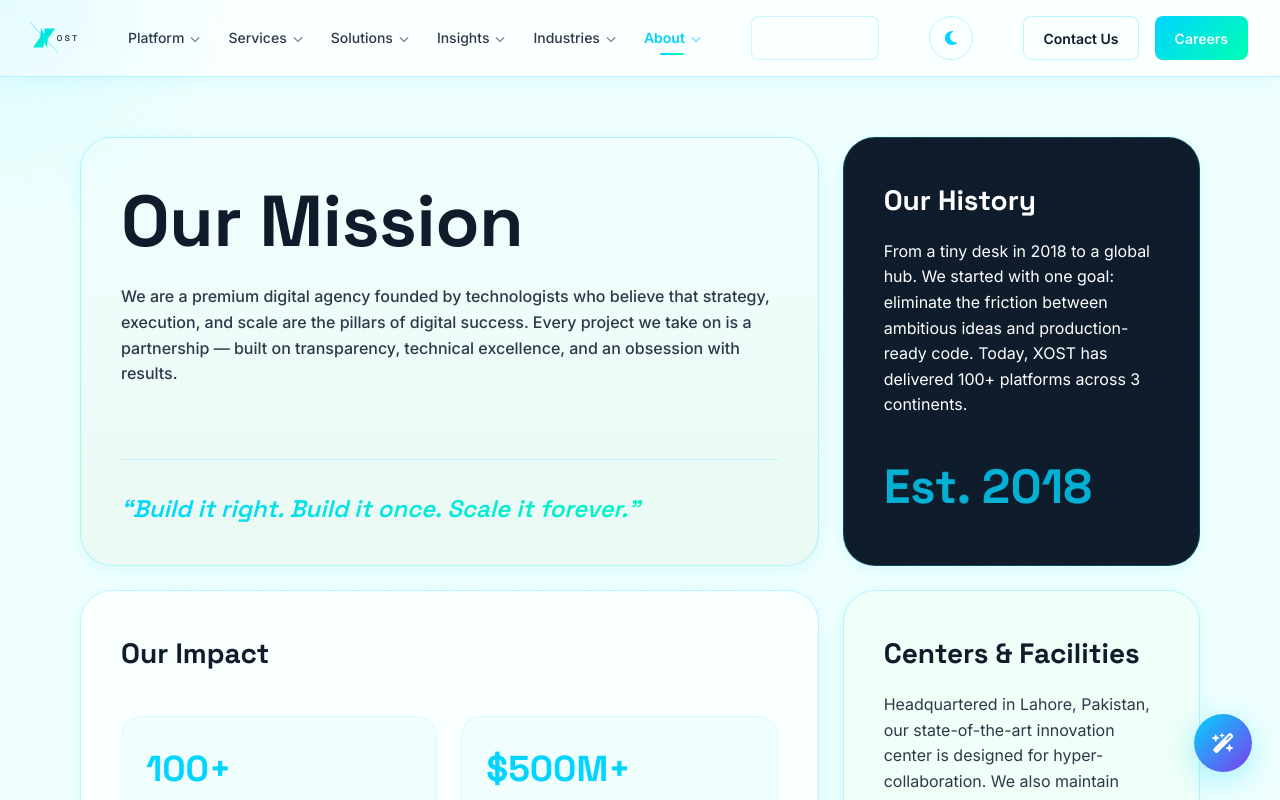
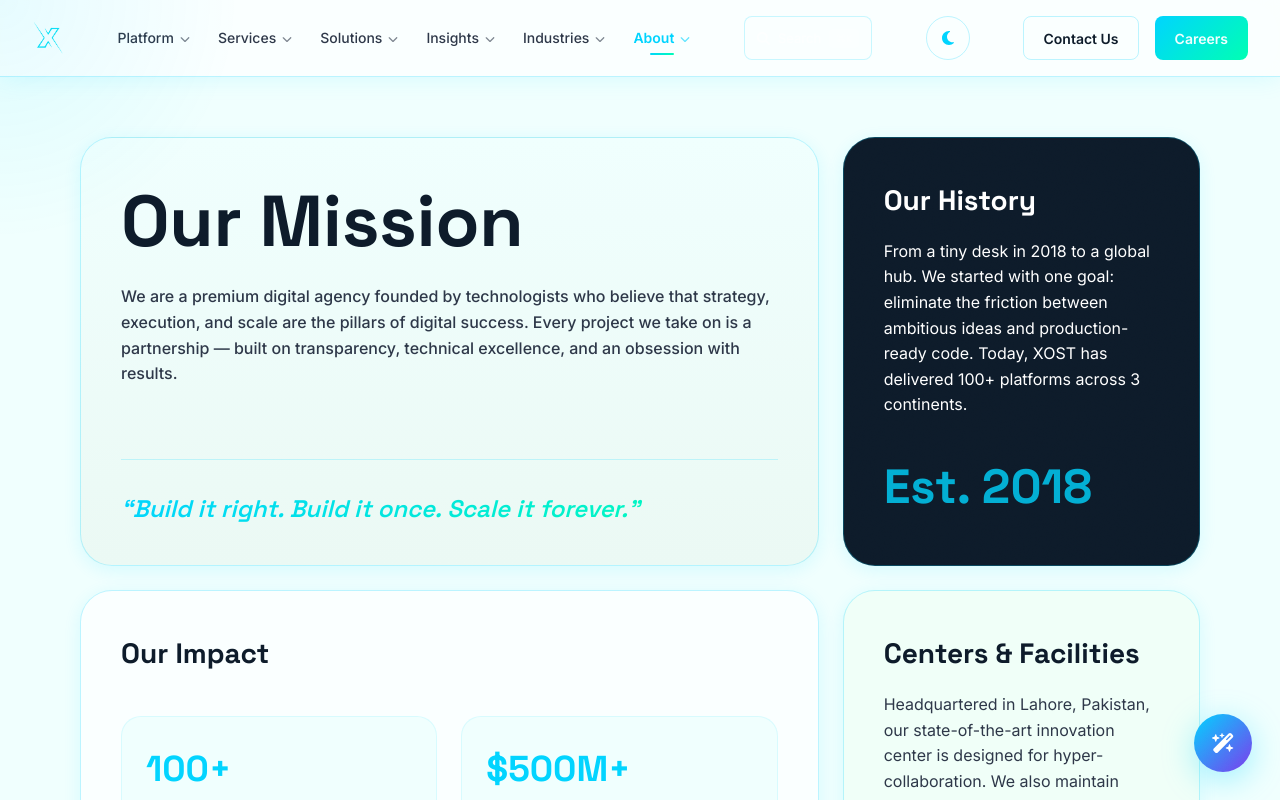
Before and after one commit to wuhsofficial/xost, a React (Vite) app in the folder frontend/: page /about in a window 1280 px wide. Shown: the top 800 px of the page. Built offline with nearby package versions, Linux system fonts and the light colour scheme.

Commit message:
feat: replace SVG drawing logo with user's background-removed logo image

```diff
--- a/frontend/src/components/Logo/Logo.tsx
+++ b/frontend/src/components/Logo/Logo.tsx
@@ -9,8 +9,7 @@ interface LogoProps {
 }
 
 /**
- * Logo component — renders the official XOST vector icon and typography.
- * The stylized X symbol is combined with "O S T" inside the SVG canvas.
+ * Logo component — renders the user's official designed logo image file.
  */
 export default function Logo({
   variant = 'horizontal',
@@ -18,196 +17,27 @@ export default function Logo({
   className = '',
   onClick
 }: LogoProps) {
-  // Determine standard height based on variant if not provided
-  const iconHeight = size || (variant === 'stacked' ? 180 : 32);
+  // Determine size based on variant if not provided
+  const iconHeight = size || (variant === 'stacked' ? 120 : 32);
 
   const containerClasses = [
     styles.container,
     className
   ].filter(Boolean).join(' ');
 
-  if (variant === 'horizontal') {
-    // Width scales with height (ratio 1.45:1)
-    const iconWidth = Math.round(iconHeight * 1.45);
-
-    return (
-      <div className={containerClasses} onClick={onClick}>
-        <svg
-          viewBox="0 0 1450 1000"
-          width={iconWidth}
-          height={iconHeight}
-          className={styles.svgSymbol}
-          fill="none"
-          xmlns="http://www.w3.org/2000/svg"
-        >
-          <defs>
-            <linearGradient id="xost-logo-grad-horiz" x1="0%" y1="0%" x2="100%" y2="100%">
-              <stop offset="0%" stopColor="#00D4FF" />
-              <stop offset="100%" stopColor="#00FFB3" />
-            </linearGradient>
-          </defs>
-
-          {/* Stylized X symbol shifted slightly left to merge with letters */}
-          <g transform="translate(-120, 0)">
-            {/* Long thin diagonal line */}
-            <line
-              x1="60"
-              y1="10"
-              x2="940"
-              y2="970"
-              stroke="url(#xost-logo-grad-horiz)"
-              strokeWidth="16"
-              strokeLinecap="round"
-            />
-            {/* Short thin diagonal line */}
-            <line
-              x1="405"
-              y1="203"
-              x2="595"
-              y2="797"
-              stroke="url(#xost-logo-grad-horiz)"
-              strokeWidth="16"
-              strokeLinecap="round"
-            />
-            {/* Thick stylized geometric X path */}
-            <path
-              d="M 520,200 L 850,200 L 620,520 L 595,797 L 500,620 L 480,800 L 150,800 L 380,480 L 405,203 L 500,380 Z"
-              fill="url(#xost-logo-grad-horiz)"
-            />
-          </g>
-
-          {/* Integrated brand letters spelling "Xost" */}
-          <text
-            x="780"
-            y="610"
-            fontFamily="'Space Grotesk', sans-serif"
-            fontWeight="500"
-            fontSize="260"
-            fill="currentColor"
-            letterSpacing="80"
-            className={styles.svgText}
-          >
-            OST
-          </text>
-        </svg>
-      </div>
-    );
-  }
-
-  if (variant === 'stacked') {
-    // Height includes the bottom spacing for the logo title
-    const iconWidth = iconHeight;
-    const finalHeight = Math.round(iconHeight * 1.2);
-
-    return (
-      <div className={containerClasses} onClick={onClick}>
-        <svg
-          viewBox="0 0 1000 1200"
-          width={iconWidth}
-          height={finalHeight}
-          className={styles.svgSymbol}
-          fill="none"
-          xmlns="http://www.w3.org/2000/svg"
-        >
-          <defs>
-            <linearGradient id="xost-logo-grad-stacked" x1="0%" y1="0%" x2="100%" y2="100%">
-              <stop offset="0%" stopColor="#00D4FF" />
-              <stop offset="100%" stopColor="#00FFB3" />
-            </linearGradient>
-          </defs>
-
-          {/* Centered stylized X symbol */}
-          <g>
-            {/* Long thin diagonal line */}
-            <line
-              x1="60"
-              y1="10"
-              x2="940"
-              y2="970"
-              stroke="url(#xost-logo-grad-stacked)"
-              strokeWidth="16"
-              strokeLinecap="round"
-            />
-            {/* Short thin diagonal line */}
-            <line
-              x1="405"
-              y1="203"
-              x2="595"
-              y2="797"
-              stroke="url(#xost-logo-grad-stacked)"
-              strokeWidth="16"
-              strokeLinecap="round"
-            />
-            {/* Thick stylized geometric X path */}
-            <path
-              d="M 520,200 L 850,200 L 620,520 L 595,797 L 500,620 L 480,800 L 150,800 L 380,480 L 405,203 L 500,380 Z"
-              fill="url(#xost-logo-grad-stacked)"
-            />
-          </g>
-
-          {/* Under-symbol branding text */}
-          <text
-            x="500"
-            y="1140"
-            textAnchor="middle"
-            fontFamily="'Space Grotesk', sans-serif"
-            fontWeight="700"
-            fontSize="80"
-            fill="currentColor"
-            letterSpacing="30"
-            className={styles.svgText}
-          >
-            X O S T
-          </text>
-        </svg>
-      </div>
-    );
-  }
-
-  // Icon-only variant
   return (
     <div className={containerClasses} onClick={onClick}>
-      <svg
-        viewBox="0 0 1000 1000"
-        width={iconHeight}
-        height={iconHeight}
-        className={styles.svgSymbol}
-        fill="none"
-        xmlns="http://www.w3.org/2000/svg"
-      >
-        <defs>
-          <linearGradient id="xost-logo-grad-icon" x1="0%" y1="0%" x2="100%" y2="100%">
-            <stop offset="0%" stopColor="#00D4FF" />
-            <stop offset="100%" stopColor="#00FFB3" />
-          </linearGradient>
-        </defs>
-
-        {/* Long thin diagonal line */}
-        <line
-          x1="60"
-          y1="10"
-          x2="940"
-          y2="970"
-          stroke="url(#xost-logo-grad-icon)"
-          strokeWidth="16"
-          strokeLinecap="round"
-        />
-        {/* Short thin diagonal line */}
-        <line
-          x1="405"
-          y1="203"
-          x2="595"
-          y2="797"
-          stroke="url(#xost-logo-grad-icon)"
-          strokeWidth="16"
-          strokeLinecap="round"
-        />
-        {/* Thick stylized geometric X path */}
-        <path
-          d="M 520,200 L 850,200 L 620,520 L 595,797 L 500,620 L 480,800 L 150,800 L 380,480 L 405,203 L 500,380 Z"
-          fill="url(#xost-logo-grad-icon)"
-        />
-      </svg>
+      <img
+        src="/logo.png"
+        alt="XOST Logo"
+        style={{
+          height: iconHeight,
+          width: 'auto',
+          display: 'block',
+          objectFit: 'contain'
+        }}
+        className={styles.svgSymbol} // Retain hover scale effects from stylesheet
+      />
     </div>
   );
 }
--- a/frontend/src/components/SplashScreen/SplashScreen.tsx
+++ b/frontend/src/components/SplashScreen/SplashScreen.tsx
@@ -6,8 +6,8 @@ interface SplashScreenProps {
 }
 
 /**
- * SplashScreen — dynamic loader displaying the stylized XOST logo
- * drawing and fading in using timed CSS path-animations.
+ * SplashScreen — dynamic loader displaying the official designed logo image
+ * with a smooth transition.
  */
 export default function SplashScreen({ onComplete }: SplashScreenProps) {
   const [fadeOut, setFadeOut] = useState(false);
@@ -17,10 +17,10 @@ export default function SplashScreen({ onComplete }: SplashScreenProps) {
   }, [onComplete]);
 
   useEffect(() => {
-    // Fade out after 2.3 seconds
-    const t1 = setTimeout(() => setFadeOut(true), 2300);
-    // Complete callback after 2.8 seconds
-    const t2 = setTimeout(handleComplete, 2800);
+    // Fade out after 2.0 seconds
+    const t1 = setTimeout(() => setFadeOut(true), 2000);
+    // Complete callback after 2.5 seconds
+    const t2 = setTimeout(handleComplete, 2500);
 
     return () => {
       clearTimeout(t1);
@@ -31,51 +31,12 @@ export default function SplashScreen({ onComplete }: SplashScreenProps) {
   return (
     <div className={`${styles.overlay} ${fadeOut ? styles.fadeOut : ''}`}>
       <div className={styles.content}>
-        {/* ── SVG Logo symbol drawing animation ────────────────────────── */}
-        <svg
-          viewBox="0 0 1000 1000"
-          className={styles.splashSvg}
-          fill="none"
-          xmlns="http://www.w3.org/2000/svg"
-        >
-          <defs>
-            <linearGradient id="splash-logo-grad" x1="0%" y1="0%" x2="100%" y2="100%">
-              <stop offset="0%" stopColor="#00D4FF" />
-              <stop offset="100%" stopColor="#00FFB3" />
-            </linearGradient>
-          </defs>
-
-          {/* Long thin diagonal line */}
-          <line
-            className={styles.longLine}
-            x1="60"
-            y1="10"
-            x2="940"
-            y2="970"
-            stroke="url(#splash-logo-grad)"
-            strokeWidth="16"
-            strokeLinecap="round"
-          />
-
-          {/* Short thin diagonal line */}
-          <line
-            className={styles.shortLine}
-            x1="405"
-            y1="203"
-            x2="595"
-            y2="797"
-            stroke="url(#splash-logo-grad)"
-            strokeWidth="16"
-            strokeLinecap="round"
-          />
-
-          {/* Thick stylized geometric X path */}
-          <path
-            className={styles.thickX}
-            d="M 520,200 L 850,200 L 620,520 L 595,797 L 500,620 L 480,800 L 150,800 L 380,480 L 405,203 L 500,380 Z"
-            fill="url(#splash-logo-grad)"
-          />
-        </svg>
+        {/* ── Brand Logo Image with CSS animation ──────────────────────── */}
+        <img
+          src="/logo.png"
+          alt="XOST Logo"
+          className={styles.splashImage}
+        />
       </div>
     </div>
   );
```
Also changed, not shown: frontend/src/components/SplashScreen/SplashScreen.module.css (+15 -70 lines), frontend/public/logo.png (added).
